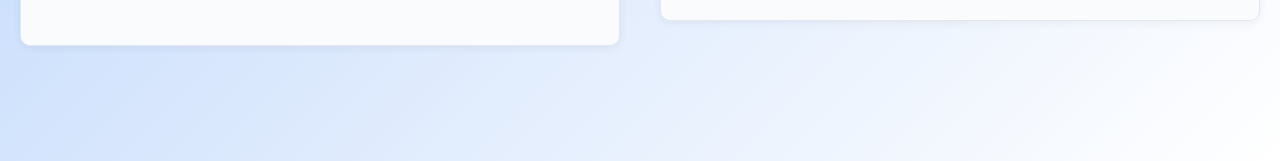
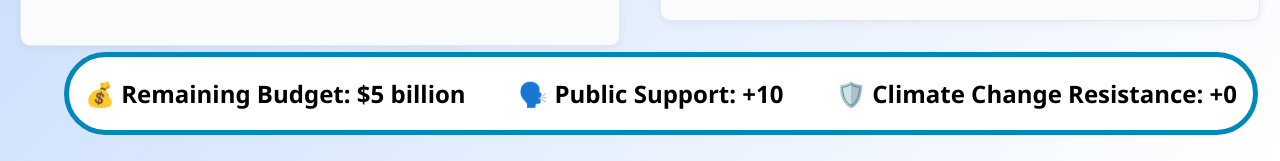
Before and after one commit to ArmaanC-IDC/ScienceISP, a plain HTML site: page index.html in a window 1280 px wide. Shown: the part 649-810 px from the top of the page. Drawn offline with Linux system fonts and the light colour scheme.

Commit message:
added showing totals

```diff
--- a/index.html
+++ b/index.html
@@ -38,12 +38,12 @@
             get costDisplayString(){
                 if (this.cost>0){
                     return this._cost > 1000
+                    ? `💰 Cost: $${this._cost / 1000} billion`
+                    : `💰 Cost: $${this._cost} million`
+                }
+                return this.cost < -1000
                     ? `💰 Profit: $${this._cost / 1000} billion`
-                    : `💰 Profit: $${this._cost} million`
-                }
-                return this._cost > 1000
-                    ? `💰 Cost: $${this._cost / 1000} billion`
-                    : `💰 Cost: $${this._cost} million`;
+                    : `💰 Profit: $${this._cost} million`;
             }
 
             get psDisplayString(){
@@ -56,6 +56,24 @@
                     `🛡️ Climate Change Resistance Change: +${this._crChange}`;
             }
 
+            static getCostDisplayString(cost){
+                if (cost>0){
+                    return cost > 1000
+                    ? `💰 Remaining Budget: $${cost / 1000} billion`
+                    : `💰 Remaining Budget: $${cost} million`
+                }
+                return cost > 1000
+                    ? `💰 You went $${cost / 1000} billion over budget`
+                    : `💰 You went: $${cost} million over budget`;
+            }
+
+            static getPsDisplayString(ps){
+                return `🗣️ Public Support: ${ps > 0 ? '+' : ''}${ps}`;
+            }
+
+            static getCrDisplayString(cr){
+                return `🛡️ Climate Change Resistance: +${cr}`;
+            }
         }
 
         let decisions = [
@@ -85,13 +103,13 @@
                         'The public health advisor suggests establishing a law to ensure all residential units can be kept at a temperature under 26°C.',
                         `This measure is would protect renters from the health risks associated with extreme indoor heat, which is expected to become more
                         frequent and severe due to climate change. However, it would be expensive to retrofit older buildings, which would increase rent prices.`,
-                        '🏥', 1, -5, 15
+                        '🏥', 1, -8, 15
                     ),
                     new Option(
                         'The financial advisor suggests subsidizing heat pumps or air conditioners',
                         `A subsidy for installing high-efficiency heat pumps or air conditioners would require an investment of $20-30 million annually.
                         It would increase access to cooling for all residents.`,
-                        '💵', 30, 15, 12
+                        '💵', 30, 13, 12
                     ),
                     new Option(
                         'The community outreach advisor suggests equipping libraries and other community centers with air conditioning and opening them to the public',
@@ -137,14 +155,14 @@
                         `He tells you some of Toronto's pipes are 100 years old, and are not designed to handle the 3 once-in-a-hundred-year storms we
                         experienced in the past 10 years. He estimates the cost at $3.7 billion dollars. Once complete, the project would relieve pressure on the
                         sewer system and decrease damage from floods, however it would take a while to complete, and is not visible to the public`,
-                        '🌎', 3700, -5, 25
+                        '🌎', 3700, -10, 25
                     ),
                     new Option(
                         'The community outreach advisor suggests building custom flood mitigation programs for the most affected neighborhoods.',
                         `He is currently working on preliminary studies, and has 60 out of the 67 studies completed. He has spent $1.1 billion on the project
                         out of his department's budget, but is requesting more funding to complete the program. He is estimating an $18.6 billion dollar cost over 5 years,
                         or about $3.7 billion per year. This would be very popular in neighborhoods faced with flooding, but results won't benifit everyone.`,
-                        '🪢', 3720, 10, 18
+                        '🪢', 3720, 6, 18
                     ),
                     new Option(
                         'The public health advisor suggests building stormwater bypass tunnels to divert sewage and runoff during heavy rains, preventing contamination of waterways.',
@@ -160,7 +178,7 @@
                         designed to let rain water into it. It has highly permeable soil at the bottom, so the water gets absorbed into the ground, reducing the
                         strain on sewer systems. He expects the cost to be around $3 billion for these incentive programs, but most of the cost would be covered by the
                         private sector. However, many members of the public don't believe that these technologies can effectively combat the storms.`,
-                        '💵', 100, 10, 15
+                        '💵', 100, 4, 15
                     )
                 ]
             ),
@@ -203,7 +221,7 @@
                         traffic patterns stayed the same, the advisor estimates over $500 million in annual revenue. Additionally, it will incentivize people to get out
                         of their cars, decreasing the amount of ozone in the air. However, it is a very unpopular initiative, as over 225,000 vehicles drive through
                         downtown every day.`,
-                        '🌎', -500, -20, 15
+                        '🌎', -500, -15, 15
                     ),
                     new Option(
                         'The community outreach advisor suggests investing in pedestrian infrastructure',
@@ -211,14 +229,14 @@
                         comfortable biking distance. An investment in pedestrian and cycling infrastructure will incentivize people to get out of their cars, reducing
                         ozone levels. Additionally, walking and cycling has several health benefits as it reduces obesity, type II diabetes, cardiovascular disease, and
                         certain types of cancer. Your advisor estimates the plan would cost $50 billion dollars over 25 years, or $2 billion this year.`,
-                        '🪢', 2000, 12, 20
+                        '🪢', 2000, 10, 20
                     ),
                     new Option(
                         'The public transportation advisor suggests decarbonizing the TTC',
                         `The advisor explains that the TTC already operates the largest e-bus fleet in North America, and they aim to have 25% of their 2000-bus
                         fleet electrified by the end of 2025. Diesel buses are a major source of particulate matter and nitrogen oxides, key components of smog. The advisor
                         estimates this initiative will cost $700 million.`,
-                        '🚌', 700, 8, 16
+                        '🚌', 700, 5, 16
                     )
                 ]
             ),
@@ -244,15 +262,15 @@
                         The advisor continues by explaining that while in wooded areas, people should be wearing long sleeves and pants, apply insect repellant, and
                         carefully check themselves for ticks frequently. However, many people do not take these precautions. The advisor predicts a $0.5 million dollar
                         cost for this education program.`,
-                        '🪢', 0, 0, 0
+                        '🪢', 0.5, 5, 2
                     ),
                     new Option(
                         'Your public health advisor suggests a Larviciding program, which is putting chemicals into still water to prevent mosquito breeding.',
                         `The advisor explains that mosquitos breed in still water. He suggests putting chemicals such as methoprene, BS (Bacillus sphaericus) and Bti
                         (Bacillus thuringiensis israelensis) into basins of still water where culex mosquitos breed. He explains culex mosquitos spread West Nile Virus,
-                        and by putting chemicals into their breeding pools, we could reduce the mosquito population. These chemicals are safe for humans. The advisor
-                        estimates this will cost around $1.8 million.`,
-                        '🏥', 0, 0, 0
+                        and by putting chemicals into their breeding pools, we could reduce the mosquito population. While these chemicals are safe for humans, many people
+                        do not like the idea of the government spreading chemicals. The advisor estimates the program will cost around $1.8 million.`,
+                        '🏥', 1.8, -5, 10
                     )
                 ]
             )
@@ -261,7 +279,7 @@
 
         let currentIndex = 0;
         let budget = 5000;
-        let publicSupport = 100;
+        let publicSupport = 10;
         let climateResistance = 0;
         const next = () => { //clears current screen and displays the next selection
             currentIndex++;
@@ -364,6 +382,8 @@
             // Append everything to the document body
             document.body.appendChild(mainWrapper);
             document.body.appendChild(decisionsWrapper);
+
+            showBudgetIcons();
         }
 
         const showOutcome = (selectedOptionIndex) => { //shows outcome when selection is made. selectedOption is the index in the decisions array
@@ -459,6 +479,7 @@
             document.body.appendChild(mainWrapper);
             document.body.appendChild(statsDisplayContainer);
 
+            showBudgetIcons();
         }
 
         const endGame = () => {
@@ -507,34 +528,24 @@
 
             //cost
             const costElement = createOutcomeElement(
-                (value) => budget > 1000
-                    ? `💰 Leftover budget: $${budget / 1000} billion`
-                    : `💰 Leftover budget: $${budget} million`,
+                (value) => Option.getCostDisplayString(value),
                 budget,
                 'rgb(50, 200, 50)', 'grey', 'grey'
             );
 
             //ps
             const psElement = createOutcomeElement(
-                (value) => `🗣️ Public Support: ${publicSupport > 0 ? '+' : ''}${publicSupport}`,
+                (value) => Option.getPsDisplayString(value),
                 publicSupport,
                 'rgb(50, 200, 50)', 'grey', 'grey'
             );
 
             //cr
             const crElement = createOutcomeElement(
-                (value) => climateResistance < 0 ?
-                    `🛡️ Climate Change Resistance: ${climateResistance}` :
-                    `🛡️ Climate Change Resistance: +${climateResistance}`,
+                (value) => Option.getCrDisplayString(value),
                 climateResistance,
                 'rgb(50, 200, 50)', 'grey', 'grey'
             );
-
-            // const crElement = createOutcomeElement(
-            //     (value) => 'TEXT',
-            //     climateResistance,
-            //     'rgb(50, 200, 50)', 'grey', 'grey'
-            // );
 
             statsDisplayContainer.appendChild(costElement);
             statsDisplayContainer.appendChild(psElement);
@@ -543,6 +554,31 @@
             document.body.appendChild(statsDisplayContainer);
 
 
+            showBudgetIcons();
+        }
+
+        const showBudgetIcons = () => {
+            const wrapper = document.createElement('div');
+            wrapper.className = 'budgetIconsWrapper';
+
+            const costElement = document.createElement('h2');
+            costElement.innerHTML = Option.getCostDisplayString(budget);
+            costElement.style.textAlign = 'center';
+
+            const psElement = document.createElement('h2');
+            psElement.innerHTML = Option.getPsDisplayString(publicSupport);
+            psElement.style.textAlign = 'center';
+
+            const crElement = document.createElement('h2');
+            crElement.innerHTML = Option.getCrDisplayString(climateResistance);
+            crElement.style.textAlign = 'center';
+
+            wrapper.appendChild(costElement);
+            wrapper.appendChild(psElement);
+            wrapper.appendChild(crElement);
+
+
+            document.body.appendChild(wrapper);
         }
         //when it loads, show the next selection. init to -1 so next is 0.
         window.addEventListener('load', () => {
@@ -555,6 +591,18 @@
 
     </script>
     <style>
+        .budgetIconsWrapper{
+            display: flex;
+            justify-content: space-between;
+            position: fixed;
+            bottom: 2vh;
+            width: 90%;
+            margin-left: 5%;
+            background-color: #ffffff;
+            border-radius: 999px;
+            padding: 0 1em;
+            border: 5px solid #0088bb;
+        }
         body {
             min-height: 100vh;
             background: linear-gradient(135deg, #71a7f7 0%, #ffffff 100%);
```
